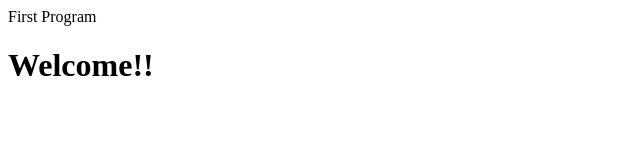
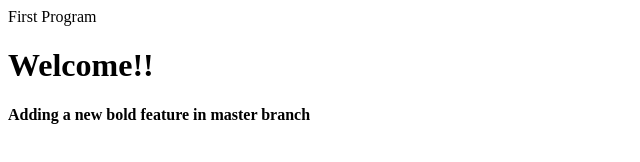
Before and after one commit to thiruprasanth/project1, a plain HTML site: page index.html in a window 1280 px wide. Shown: the whole page, without its empty margins (0-640 px from the left). Drawn offline with Linux system fonts and the light colour scheme.

Commit message:
adding a bold feature

```diff
--- a/index.html
+++ b/index.html
@@ -2,5 +2,7 @@
     <head>First Program</head>
     <body>
         <h1>Welcome!!</h1>
+
+        <b>Adding a new bold feature in master branch</b>
     </body>
 </html>
```
